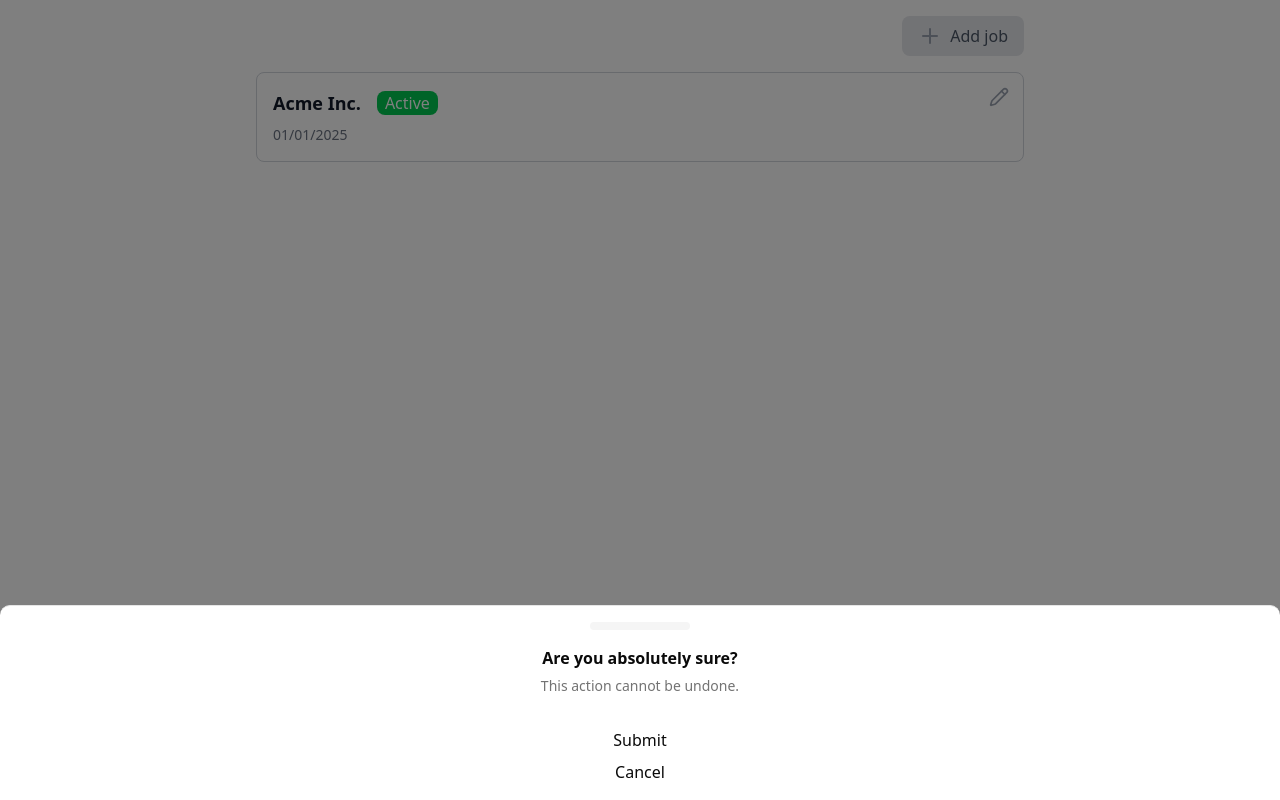
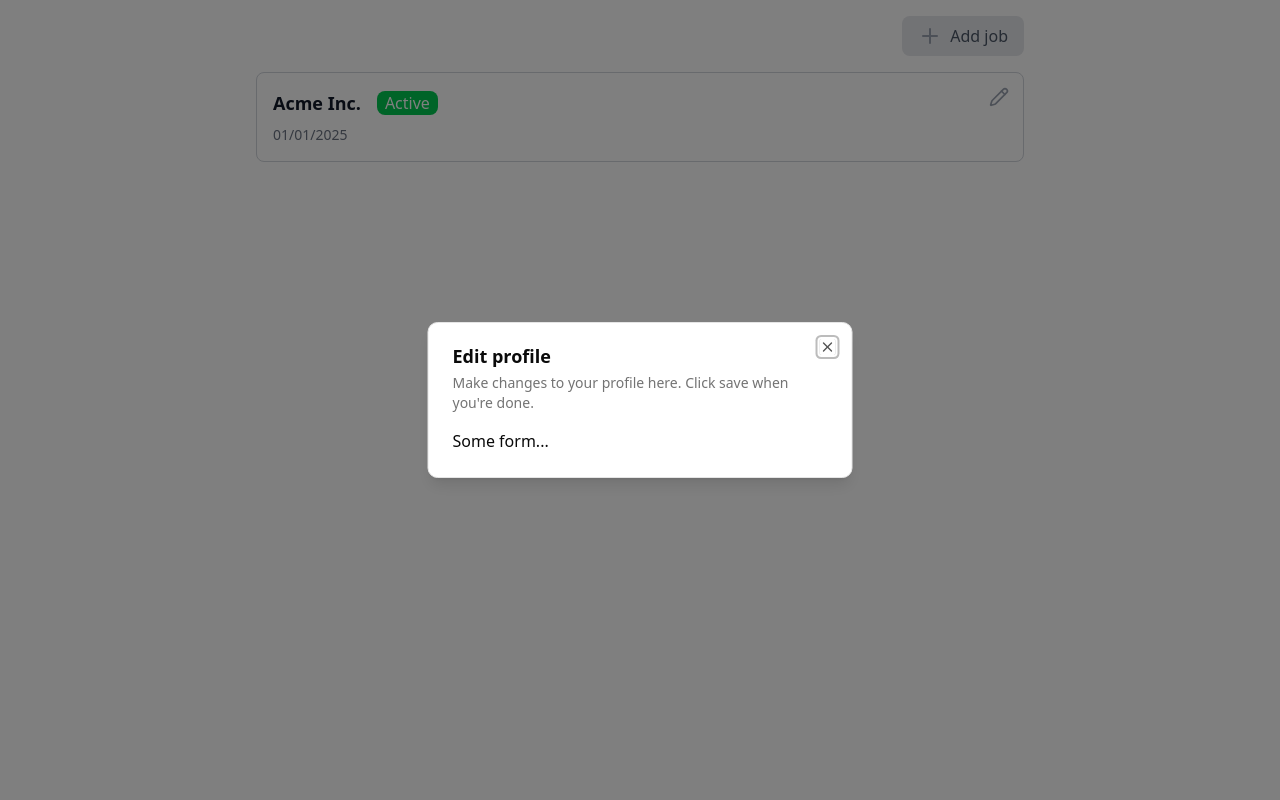
Before and after one commit to runoncedev/job-tracker, a React (Vite) app: page / in a window 1280 px wide. Both pictures are taken after a click on the button "Add job". Built offline with nearby package versions, Linux system fonts and the light colour scheme.

Commit message:
add form

```diff
--- a/src/App.tsx
+++ b/src/App.tsx
@@ -1,19 +1,27 @@
+import {
+  Dialog,
+  DialogContent,
+  DialogDescription,
+  DialogHeader,
+  DialogTitle,
+  DialogTrigger,
+} from "@/components/ui/dialog";
 import {
   Drawer,
   DrawerClose,
   DrawerContent,
-  DrawerDescription,
   DrawerFooter,
-  DrawerHeader,
-  DrawerTitle,
   DrawerTrigger,
 } from "@/components/ui/drawer";
+import { useMediaQuery } from "@/hooks/useMediaQuery";
+import { useState } from "react";
 
-function App() {
+const addJobButtonClassName =
+  "self-end bg-gray-200 text-gray-600 px-4 py-2 rounded-md flex items-center gap-2 hover:bg-gray-300";
+
+const AddJobButtonChildren = () => {
   return (
-    <div className="max-w-[800px] mx-auto p-4 flex flex-col gap-4">
-      <Drawer>
-        <DrawerTrigger className="self-end bg-gray-200 text-gray-600 px-4 py-2 rounded-md flex items-center gap-2 hover:bg-gray-300">
+    <>
       <svg
         xmlns="http://www.w3.org/2000/svg"
         width="24"
@@ -30,20 +38,75 @@
         <path d="M12 5v14" />
       </svg>
       Add job
+    </>
+  );
+};
+
+function App() {
+  const [open, setOpen] = useState(false);
+  const isDesktop = useMediaQuery("(min-width: 768px)");
+
+  return (
+    <div className="max-w-[800px] mx-auto p-4 flex flex-col gap-4">
+      {isDesktop && (
+        <Dialog open={open} onOpenChange={setOpen}>
+          <DialogTrigger asChild>
+            <button className={addJobButtonClassName}>
+              <AddJobButtonChildren />
+            </button>
+          </DialogTrigger>
+          <DialogContent className="sm:max-w-[425px]">
+            <DialogHeader>
+              <DialogTitle>Edit profile</DialogTitle>
+              <DialogDescription>
+                Make changes to your profile here. Click save when you&apos;re
+                done.
+              </DialogDescription>
+            </DialogHeader>
+            Some form...
+          </DialogContent>
+        </Dialog>
+      )}
+      {!isDesktop && (
+        <Drawer>
+          <DrawerTrigger className={addJobButtonClassName}>
+            <AddJobButtonChildren />
           </DrawerTrigger>
           <DrawerContent>
-          <DrawerHeader>
-            <DrawerTitle>Are you absolutely sure?</DrawerTitle>
-            <DrawerDescription>This action cannot be undone.</DrawerDescription>
-          </DrawerHeader>
-          <DrawerFooter>
-            <button>Submit</button>
-            <DrawerClose>
-              <button>Cancel</button>
+            <form>
+              <div className="flex flex-col gap-2 px-4">
+                <label htmlFor="title">Title</label>
+                <input
+                  id="title"
+                  type="text"
+                  className="border border-gray-300 rounded-md p-2"
+                />
+                <label htmlFor="status">Status</label>
+                <select
+                  id="status"
+                  className="border border-gray-300 rounded-md p-2"
+                >
+                  <option value="active">Active</option>
+                  <option value="inactive">Inactive</option>
+                </select>
+                <label htmlFor="notes">Notes</label>
+                <textarea
+                  id="notes"
+                  className="border border-gray-300 rounded-md p-2"
+                />
+              </div>
+              <DrawerFooter className="flex gap-2">
+                <button className="bg-gray-200 text-gray-600 px-4 py-2 rounded-md hover:bg-gray-300">
+                  Submit
+                </button>
+                <DrawerClose className="border border-gray-200 text-gray-600 px-4 py-2 rounded-md hover:bg-gray-300">
+                  Cancel
                 </DrawerClose>
               </DrawerFooter>
+            </form>
           </DrawerContent>
         </Drawer>
+      )}
       <div className="border border-gray-300 rounded-md flex justify-between items-start gap-2">
         <div className="flex flex-col gap-2  py-4 pl-4 grow">
           <div className="flex gap-4 items-center">
--- /dev/null
+++ b/src/components/ui/dialog.tsx
@@ -0,0 +1,141 @@
+import * as React from "react"
+import * as DialogPrimitive from "@radix-ui/react-dialog"
+import { XIcon } from "lucide-react"
+
+import { cn } from "@/lib/utils"
+
+function Dialog({
+  ...props
+}: React.ComponentProps<typeof DialogPrimitive.Root>) {
+  return <DialogPrimitive.Root data-slot="dialog" {...props} />
+}
+
+function DialogTrigger({
+  ...props
+}: React.ComponentProps<typeof DialogPrimitive.Trigger>) {
+  return <DialogPrimitive.Trigger data-slot="dialog-trigger" {...props} />
+}
+
+function DialogPortal({
+  ...props
+}: React.ComponentProps<typeof DialogPrimitive.Portal>) {
+  return <DialogPrimitive.Portal data-slot="dialog-portal" {...props} />
+}
+
+function DialogClose({
+  ...props
+}: React.ComponentProps<typeof DialogPrimitive.Close>) {
+  return <DialogPrimitive.Close data-slot="dialog-close" {...props} />
+}
+
+function DialogOverlay({
+  className,
+  ...props
+}: React.ComponentProps<typeof DialogPrimitive.Overlay>) {
+  return (
+    <DialogPrimitive.Overlay
+      data-slot="dialog-overlay"
+      className={cn(
+        "data-[state=open]:animate-in data-[state=closed]:animate-out data-[state=closed]:fade-out-0 data-[state=open]:fade-in-0 fixed inset-0 z-50 bg-black/50",
+        className
+      )}
+      {...props}
+    />
+  )
+}
+
+function DialogContent({
+  className,
+  children,
+  showCloseButton = true,
+  ...props
+}: React.ComponentProps<typeof DialogPrimitive.Content> & {
+  showCloseButton?: boolean
+}) {
+  return (
+    <DialogPortal data-slot="dialog-portal">
+      <DialogOverlay />
+      <DialogPrimitive.Content
+        data-slot="dialog-content"
+        className={cn(
+          "bg-background data-[state=open]:animate-in data-[state=closed]:animate-out data-[state=closed]:fade-out-0 data-[state=open]:fade-in-0 data-[state=closed]:zoom-out-95 data-[state=open]:zoom-in-95 fixed top-[50%] left-[50%] z-50 grid w-full max-w-[calc(100%-2rem)] translate-x-[-50%] translate-y-[-50%] gap-4 rounded-lg border p-6 shadow-lg duration-200 sm:max-w-lg",
+          className
+        )}
+        {...props}
+      >
+        {children}
+        {showCloseButton && (
+          <DialogPrimitive.Close
+            data-slot="dialog-close"
+            className="ring-offset-background focus:ring-ring data-[state=open]:bg-accent data-[state=open]:text-muted-foreground absolute top-4 right-4 rounded-xs opacity-70 transition-opacity hover:opacity-100 focus:ring-2 focus:ring-offset-2 focus:outline-hidden disabled:pointer-events-none [&_svg]:pointer-events-none [&_svg]:shrink-0 [&_svg:not([class*='size-'])]:size-4"
+          >
+            <XIcon />
+            <span className="sr-only">Close</span>
+          </DialogPrimitive.Close>
+        )}
+      </DialogPrimitive.Content>
+    </DialogPortal>
+  )
+}
+
+function DialogHeader({ className, ...props }: React.ComponentProps<"div">) {
+  return (
+    <div
+      data-slot="dialog-header"
+      className={cn("flex flex-col gap-2 text-center sm:text-left", className)}
+      {...props}
+    />
+  )
+}
+
+function DialogFooter({ className, ...props }: React.ComponentProps<"div">) {
+  return (
+    <div
+      data-slot="dialog-footer"
+      className={cn(
+        "flex flex-col-reverse gap-2 sm:flex-row sm:justify-end",
+        className
+      )}
+      {...props}
+    />
+  )
+}
+
+function DialogTitle({
+  className,
+  ...props
+}: React.ComponentProps<typeof DialogPrimitive.Title>) {
+  return (
+    <DialogPrimitive.Title
+      data-slot="dialog-title"
+      className={cn("text-lg leading-none font-semibold", className)}
+      {...props}
+    />
+  )
+}
+
+function DialogDescription({
+  className,
+  ...props
+}: React.ComponentProps<typeof DialogPrimitive.Description>) {
+  return (
+    <DialogPrimitive.Description
+      data-slot="dialog-description"
+      className={cn("text-muted-foreground text-sm", className)}
+      {...props}
+    />
+  )
+}
+
+export {
+  Dialog,
+  DialogClose,
+  DialogContent,
+  DialogDescription,
+  DialogFooter,
+  DialogHeader,
+  DialogOverlay,
+  DialogPortal,
+  DialogTitle,
+  DialogTrigger,
+}
--- /dev/null
+++ b/src/hooks/useMediaQuery.ts
@@ -0,0 +1,19 @@
+import { useEffect, useState } from "react";
+
+export function useMediaQuery(query: string) {
+  const [value, setValue] = useState(false);
+
+  useEffect(() => {
+    function onChange(event: MediaQueryListEvent) {
+      setValue(event.matches);
+    }
+
+    const result = matchMedia(query);
+    result.addEventListener("change", onChange);
+    setValue(result.matches);
+
+    return () => result.removeEventListener("change", onChange);
+  }, [query]);
+
+  return value;
+}
```
Lines whose indentation alone changed are shown as unchanged.
